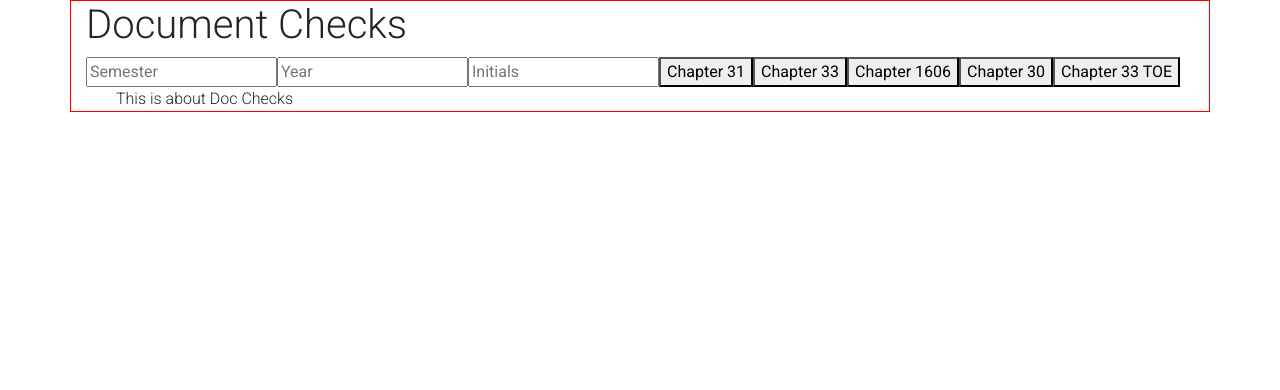
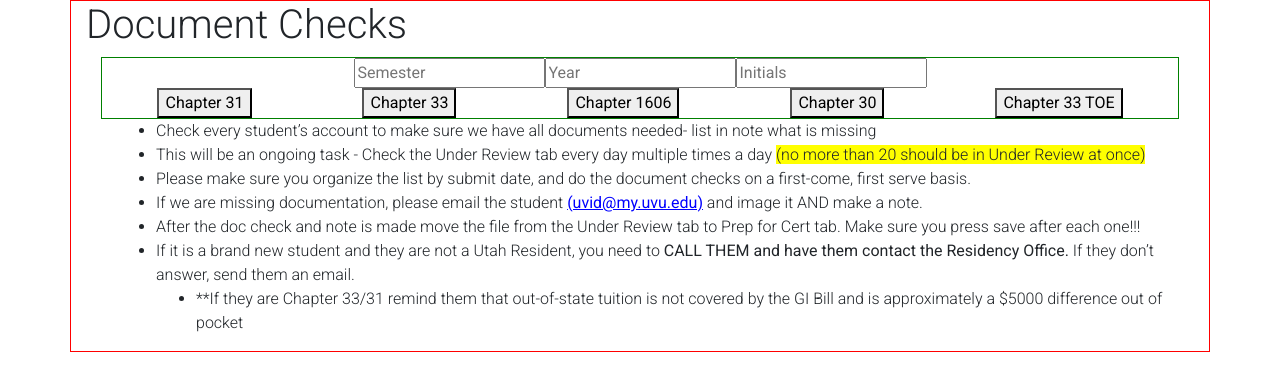
Before and after one commit to jeffsnff/VSCDocCheck, a React (Create React App) app: page / in a window 1280 px wide. Shown: the top 390 px of the page. Built offline with nearby package versions, Linux system fonts and the light colour scheme.

Commit message:
Adds notes for doing doc checks as well as styling

```diff
--- /dev/null
+++ b/src/App.css
@@ -0,0 +1,10 @@
+li {
+  list-style-type: disc;
+}
+.highLight {
+  background-color: yellow;
+}
+.email{
+  text-decoration: underline;
+  color: blue;
+}
--- a/src/index.js
+++ b/src/index.js
@@ -4,6 +4,7 @@ import '@fortawesome/fontawesome-free/css/all.min.css';
 import 'bootstrap-css-only/css/bootstrap.min.css';
 import 'mdbreact/dist/css/mdb.css';
 import App from './App';
+import './App.css'
 
 
 ReactDOM.render(
--- a/src/info/Info.js
+++ b/src/info/Info.js
@@ -4,7 +4,23 @@ import { MDBContainer } from 'mdbreact'
 function Info(){
   return(
     <MDBContainer>
-      <div>This is about Doc Checks</div>
+      <div>
+        <ul class="fa-ul">
+          <li>Check every student’s account to make sure we have all documents needed- list in note what is missing </li>
+          <li>This will be an ongoing task - Check the Under Review tab every day multiple times a day <highlight className='highLight'>(no more than 20 should be in Under Review at once)</highlight></li>
+          <li>Please make sure you organize the list by submit date, and do the document checks on a first-come, first serve basis.</li>
+          <li>If we are missing documentation, please email the student <b className="email">(uvid@my.uvu.edu)</b> and image it AND make a note. </li>
+          <li>After the doc check and note is made move the file from the Under Review tab to Prep for Cert tab. Make sure you press save after each one!!!</li>
+          <li>
+            If it is a brand new student and they are not a Utah Resident, you need to <b>CALL THEM and have them contact the Residency Office.</b> If they don’t answer, send them an email.
+            <ul>
+              <li>
+                **If they are Chapter 33/31 remind them that out-of-state tuition is not covered by the GI Bill and is approximately a $5000 difference out of pocket
+              </li>
+            </ul>
+          </li>
+        </ul>
+      </div>
     </MDBContainer>
   )
 }
--- a/src/semesterInfo/SemesterInfo.js
+++ b/src/semesterInfo/SemesterInfo.js
@@ -1,5 +1,5 @@
 import React, { useEffect, useState } from 'react'
-import { MDBContainer, MDBRow } from 'mdbreact'
+import { MDBCol, MDBContainer, MDBRow } from 'mdbreact'
 import Info from '../info/Info.js'
 import ChapterQuestions from '../chapterQuestions/ChapterQuestions.js'
 
@@ -54,7 +54,8 @@ function SemesterInfo() {
 
   return(
     <MDBContainer>
-      <MDBRow>
+      <MDBCol style={{border: '1px solid green'}}>
+        <MDBRow className='flex-center' >
           <form>
             <input
             type='text'
@@ -77,15 +78,18 @@ function SemesterInfo() {
             value={userInfo.initials}
             onChange={onChange}
             />
-          <>
+          </form>
+        </MDBRow>
+        <MDBRow className="d-flex justify-content-around">
           <button name='chapter' value='31' onClick={chapterSelected }>Chapter 31</button>
           <button name='chapter' value='33' onClick={chapterSelected }>Chapter 33</button>
           <button name='chapter' value='1606' onClick={chapterSelected }>Chapter 1606</button>
           <button name='chapter' value='30' onClick={chapterSelected }>Chapter 30</button>
           <button name='chapter' value='toe' onClick={chapterSelected }>Chapter 33 TOE</button>
-          </>
-        </form>
         </MDBRow>
+
+
+      </MDBCol>
 
       {
         info ?
```
Lines whose indentation alone changed are shown as unchanged.
